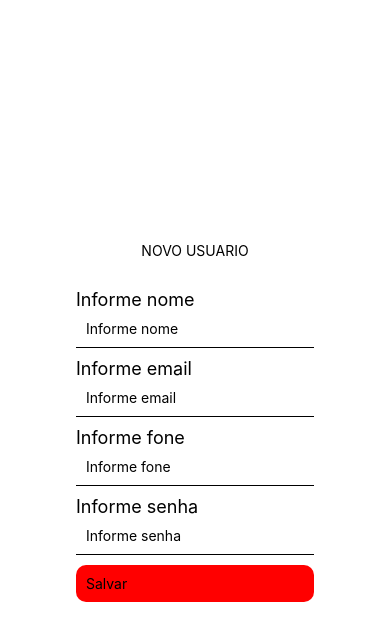
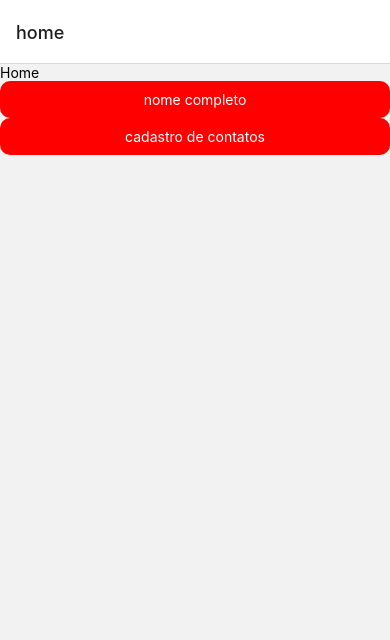
Before and after one commit to instrutorvilson/rnb-2024-2, a React Native app: screen /home in a window 390 px wide. Shown: the top 640 px of the page. Built offline with nearby package versions, Linux system fonts and the light colour scheme.

Commit message:
criar navegação com stack

```diff
--- a/App.js
+++ b/App.js
@@ -3,14 +3,21 @@ import Toast from 'react-native-toast-message';
 import NomeCompleto from './src/componentes/nomeCompleto';
 import styles from './src/estilos/estilos';
 import Cadastro from './src/componentes/cadastro';
+
+import {NavigationContainer} from '@react-navigation/native';
+import {createNativeStackNavigator} from '@react-navigation/native-stack';
+import Home from './src/componentes/home';
+const Stack = createNativeStackNavigator()
+
 export default function App() {
   return (
-    <View style={styles.container}>
-      { /*<NomeCompleto /> */}
-
-       <Cadastro />
-
+    <NavigationContainer>
+      <Stack.Navigator>
+          <Stack.Screen name='home' component={Home} />
+          <Stack.Screen name='nomecompleto' component={NomeCompleto} />
+          <Stack.Screen name='cadastro' component={Cadastro} />
+      </Stack.Navigator>
       <Toast />
-    </View>
+    </NavigationContainer>
   );
 }
--- a/package.json
+++ b/package.json
@@ -10,13 +10,17 @@
   },
   "dependencies": {
     "@expo/metro-runtime": "~3.1.3",
+    "@react-navigation/native": "^6.1.17",
+    "@react-navigation/native-stack": "^6.9.26",
     "expo": "~50.0.14",
     "expo-status-bar": "~1.11.1",
     "react": "18.2.0",
     "react-dom": "18.2.0",
     "react-native": "0.73.6",
     "react-native-toast-message": "^2.2.0",
-    "react-native-web": "~0.19.6"
+    "react-native-web": "~0.19.6",
+    "react-native-screens": "~3.29.0",
+    "react-native-safe-area-context": "4.8.2"
   },
   "devDependencies": {
     "@babel/core": "^7.20.0"
--- /dev/null
+++ b/src/componentes/home.js
@@ -0,0 +1,24 @@
+import { View, Text, Pressable } from "react-native"
+import styles from "../estilos/estilos"
+export default function Home({ navigation }) {
+    return (
+        <View>
+            <Text>Home</Text>
+            <View>
+                <Pressable
+                    style={styles.btacao}
+                    onPress={() => navigation.navigate('nomecompleto')}
+                >
+                    <Text style={{ color: 'white', textAlign: 'center' }}>nome completo</Text>
+                </Pressable>
+                <Pressable
+                    style={styles.btacao}
+                    onPress={() => navigation.navigate('cadastro')}
+                >
+                    <Text style={{ color: 'white', textAlign: 'center' }}>cadastro de contatos</Text>
+                </Pressable>
+
+            </View>
+        </View>
+    )
+}
```
Also changed, not shown: 1 other file (tests, documents, lock files or other folders).
